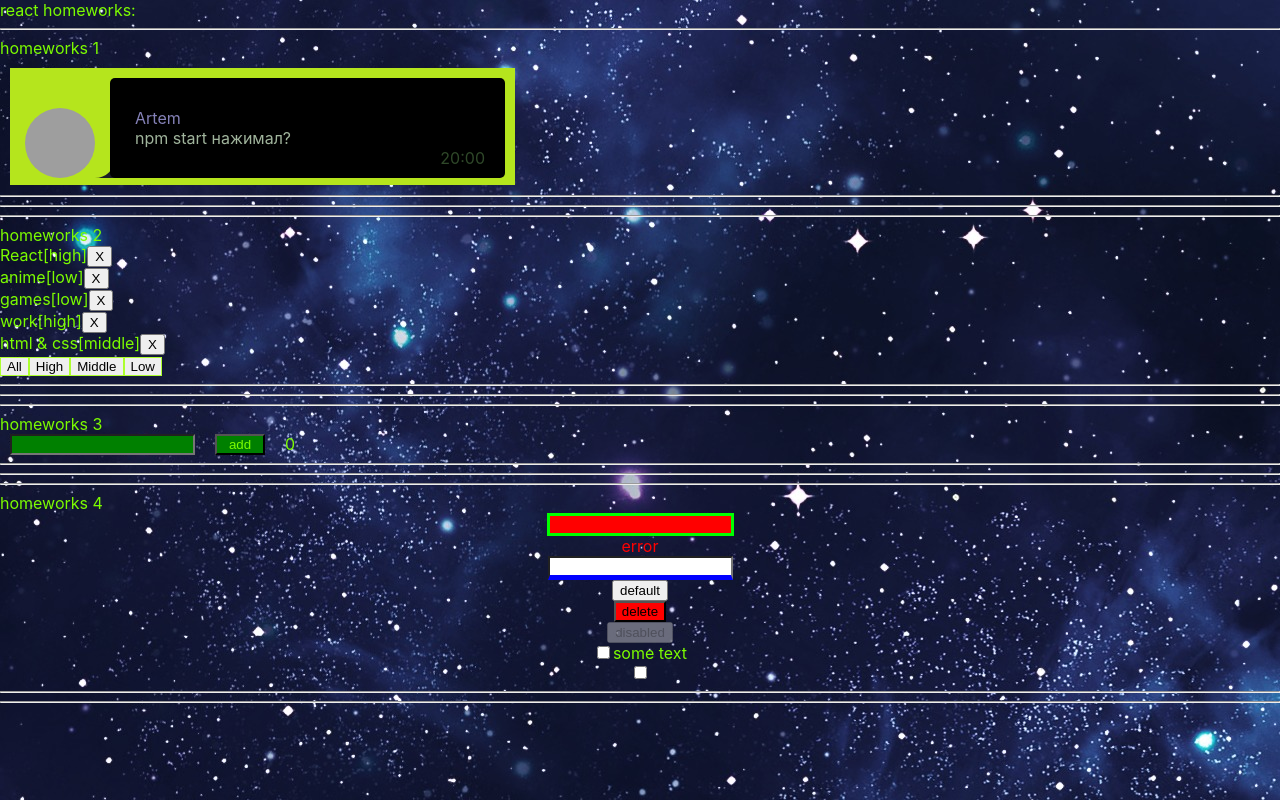
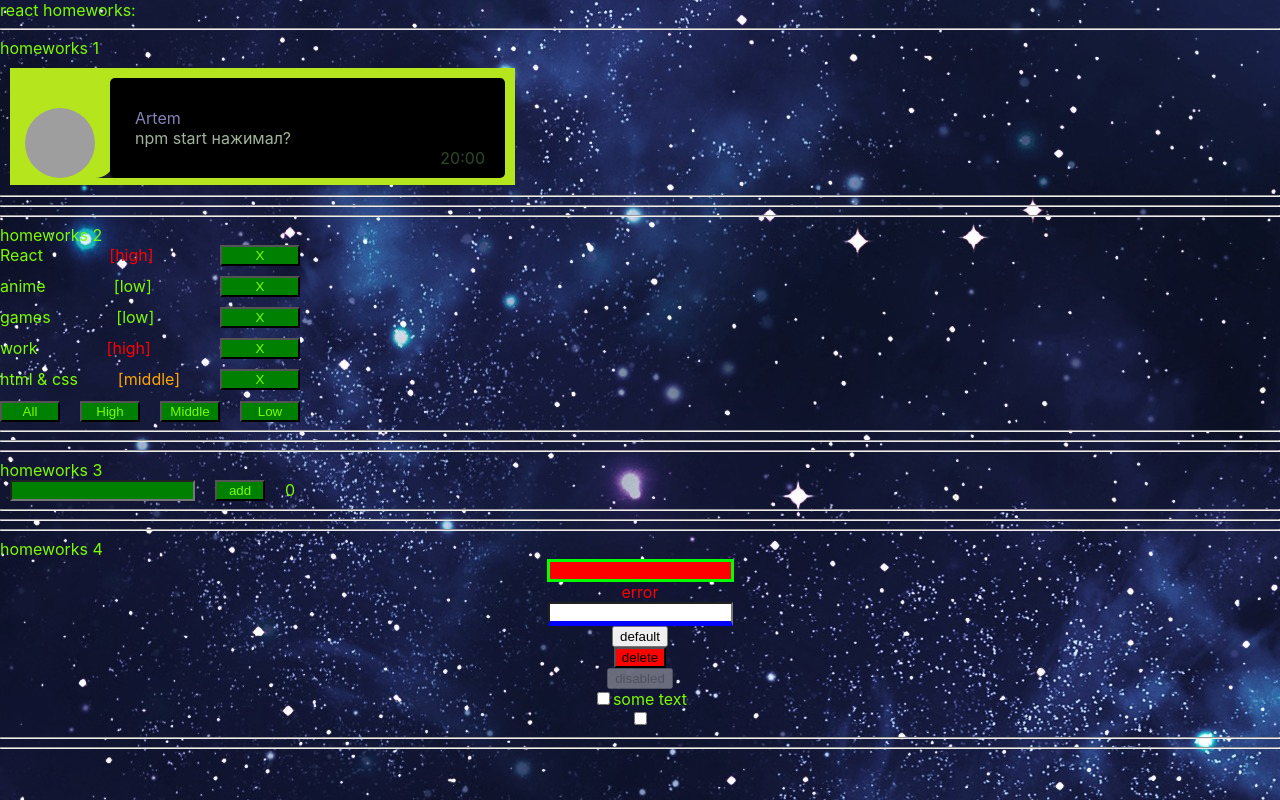
Before and after one commit to braivs/iti-homework-ignat, a React (Create React App) app: page / in a window 1280 px wide. Built offline with nearby package versions, Linux system fonts and the light colour scheme; grey boxes are pictures that could not be loaded.

Commit message:
02 - styling progress

```diff
--- /dev/null
+++ b/src/p2-homeworks/h2/Affair.module.scss
@@ -0,0 +1,17 @@
+.affairContainer{
+  display: flex;
+  width: 300px;
+  justify-content: space-between;
+  margin-bottom: 10px;
+  .high {
+    color: red;
+  }
+  .middle {
+    color: orange;
+  }
+  .delButton{
+    background: green;
+    color: lawngreen;
+    width: 80px;
+  }
+}
--- a/src/p2-homeworks/h2/Affair.tsx
+++ b/src/p2-homeworks/h2/Affair.tsx
@@ -1,6 +1,7 @@
 import React from 'react'
 import {AffairType} from './HW2';
 import SuperButton from '../h4/common/c2-SuperButton/SuperButton';
+import s from './Affair.module.scss'
 
 type AffairPropsType = {
     // key не нужно типизировать
@@ -10,12 +11,15 @@ type AffairPropsType = {
 
 function Affair(props: AffairPropsType) {
     const deleteCallback = () => {props.deleteAffairCallback(props.affair._id)}// need to fix
+    let priorityClass;
+    if (props.affair.priority === 'high') priorityClass = `${s.high}`
+    if (props.affair.priority === 'middle') priorityClass = `${s.middle}`
 
     return (
-        <div>
-          {props.affair.name}
-          {`[${props.affair.priority}]`}
-          <SuperButton onClick={deleteCallback}>X</SuperButton>
+        <div className={s.affairContainer}>
+            <div>{props.affair.name}</div>
+            <div className={priorityClass}>{`[${props.affair.priority}]`}</div>
+            <SuperButton onClick={deleteCallback} className={s.delButton}>X</SuperButton>
         </div>
     )
 }
--- a/src/p2-homeworks/h2/Affairs.module.css
+++ b/src/p2-homeworks/h2/Affairs.module.css
@@ -3,5 +3,8 @@
 }
 
 .affairButton {
-  border: 1px solid greenyellow;
+  background: green;
+  color: lawngreen;
+  margin-right: 20px;
+  width: 60px;
 }
```
